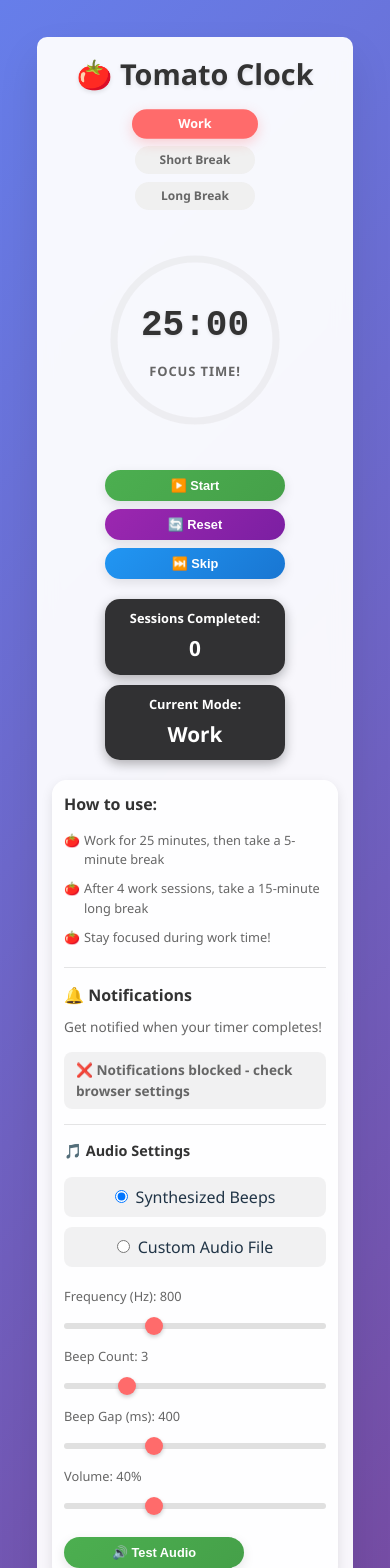
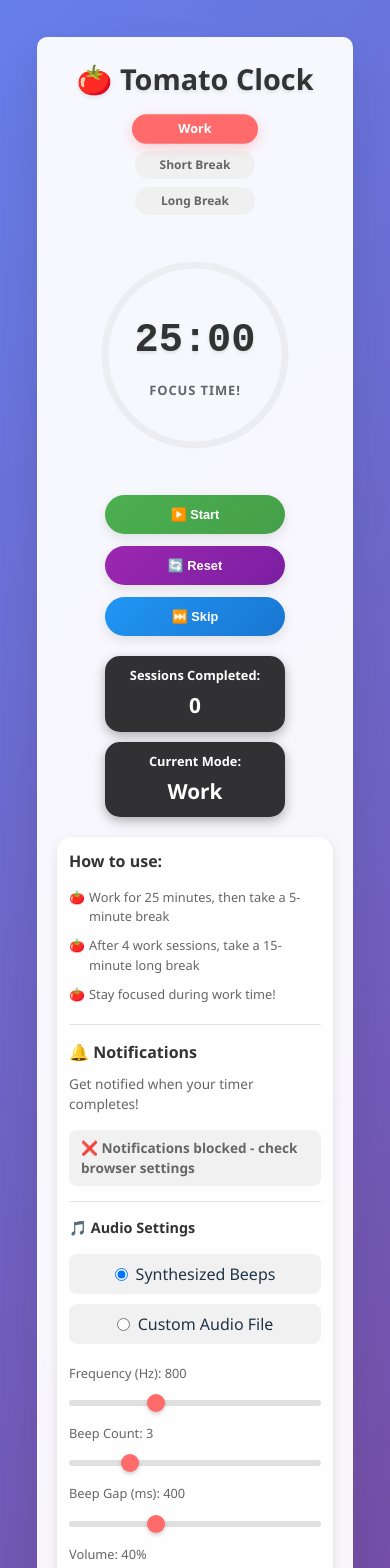
Before and after one commit to Linqiumeng/TomatoClock, a React (Vite) app: page / in a window 390 px wide. Shown: the top 1568 px of the page. Built offline with nearby package versions, Linux system fonts and the light colour scheme.

Commit message:
Desgin: Update Responsive Layout

```diff
--- a/src/App.css
+++ b/src/App.css
@@ -774,6 +774,60 @@ body {
   }
 }
 
+/* Extra small screens and very tall phones */
+@media (max-width: 320px) {
+  .container {
+    padding: 8px;
+  }
+
+  .title {
+    font-size: 1.3rem;
+    margin-bottom: 10px;
+  }
+
+  .timer-circle {
+    width: 160px;
+    height: 160px;
+    transform: scale(0.7);
+  }
+
+  .progress-ring {
+    width: 160px;
+    height: 160px;
+  }
+
+  .progress-ring circle {
+    r: 70;
+    cx: 80;
+    cy: 80;
+    stroke-width: 5;
+  }
+
+  .time {
+    font-size: 1.8rem;
+  }
+
+  .status {
+    font-size: 0.7rem;
+  }
+
+  .controls {
+    gap: 8px;
+  }
+
+  .btn {
+    width: 140px;
+    padding: 8px 12px;
+    font-size: 0.7rem;
+  }
+
+  .mode {
+    width: 80px;
+    font-size: 0.65rem;
+    padding: 4px 8px;
+  }
+}
+
 /* Landscape orientation for mobile */
 @media (max-width: 768px) and (orientation: landscape) {
   .app {
@@ -885,3 +939,117 @@ body {
     color: #ccc;
   }
 }
+
+/* iOS Specific Fixes */
+@supports (-webkit-touch-callout: none) {
+  /* iOS Safari specific styles */
+  body {
+    -webkit-font-smoothing: antialiased;
+    -moz-osx-font-smoothing: grayscale;
+  }
+
+  .btn {
+    -webkit-appearance: none;
+    -webkit-tap-highlight-color: transparent;
+    touch-action: manipulation;
+  }
+
+  .btn:active {
+    -webkit-transform: scale(0.98);
+    transform: scale(0.98);
+  }
+
+  input[type="range"] {
+    -webkit-appearance: none;
+    background: transparent;
+  }
+
+  input[type="range"]::-webkit-slider-thumb {
+    -webkit-appearance: none;
+    appearance: none;
+    width: 20px;
+    height: 20px;
+    border-radius: 50%;
+    background: #FF6B6B;
+    cursor: pointer;
+    box-shadow: 0 2px 4px rgba(0, 0, 0, 0.2);
+    border: none;
+  }
+
+  input[type="range"]::-webkit-slider-track {
+    -webkit-appearance: none;
+    appearance: none;
+    height: 6px;
+    border-radius: 3px;
+    background: #e0e0e0;
+  }
+
+  /* Fix for iOS audio context issues */
+  .timer-container {
+    -webkit-transform: translateZ(0);
+    transform: translateZ(0);
+  }
+
+  /* Prevent text selection on buttons */
+  .btn, .mode {
+    -webkit-user-select: none;
+    -moz-user-select: none;
+    -ms-user-select: none;
+    user-select: none;
+  }
+
+  /* Fix for iOS safe areas */
+  .app {
+    padding-left: env(safe-area-inset-left);
+    padding-right: env(safe-area-inset-right);
+    padding-top: env(safe-area-inset-top);
+    padding-bottom: env(safe-area-inset-bottom);
+  }
+}
+
+/* iPhone 15 Pro and modern phones specific fixes */
+@media screen and (max-width: 430px) and (min-height: 800px) {
+  .container {
+    padding: 20px;
+  }
+
+  .timer-circle {
+    width: 220px;
+    height: 220px;
+  }
+
+  .progress-ring {
+    width: 220px;
+    height: 220px;
+  }
+
+  .progress-ring circle {
+    r: 100;
+    cx: 110;
+    cy: 110;
+  }
+
+  .time {
+    font-size: 2.8rem;
+  }
+
+  .title {
+    font-size: 1.8rem;
+  }
+
+  .controls {
+    gap: 12px;
+  }
+
+  .btn {
+    width: 180px;
+    padding: 12px 20px;
+  }
+}
+
+/* Fix for iOS audio autoplay restrictions */
+@media screen and (-webkit-min-device-pixel-ratio: 2) {
+  .btn-test-audio {
+    -webkit-tap-highlight-color: rgba(0, 0, 0, 0.1);
+  }
+}
--- a/src/App.jsx
+++ b/src/App.jsx
@@ -36,9 +36,19 @@ function App() {
     if (!audioContextInitialized) {
       try {
         const audioContext = new (window.AudioContext || window.webkitAudioContext)()
-        audioContext.resume()
-        setAudioContextInitialized(true)
-        console.log('Audio context initialized')
+
+        // iOS requires user interaction to start audio context
+        if (audioContext.state === 'suspended') {
+          audioContext.resume().then(() => {
+            setAudioContextInitialized(true)
+            console.log('Audio context initialized and resumed')
+          }).catch(error => {
+            console.log('Failed to resume audio context:', error)
+          })
+        } else {
+          setAudioContextInitialized(true)
+          console.log('Audio context initialized')
+        }
       } catch (error) {
         console.log('Failed to initialize audio context:', error)
       }
@@ -684,6 +694,12 @@ function App() {
                   initializeAudioContext()
                   testAudio()
                 }}
+                onTouchStart={() => {
+                  // iOS touch event to ensure audio context can be initialized
+                  if (!audioContextInitialized) {
+                    initializeAudioContext()
+                  }
+                }}
               >
                 {isTestPlaying ? '⏹️ Stop Audio' : '🔊 Test Audio'}
               </button>
```
